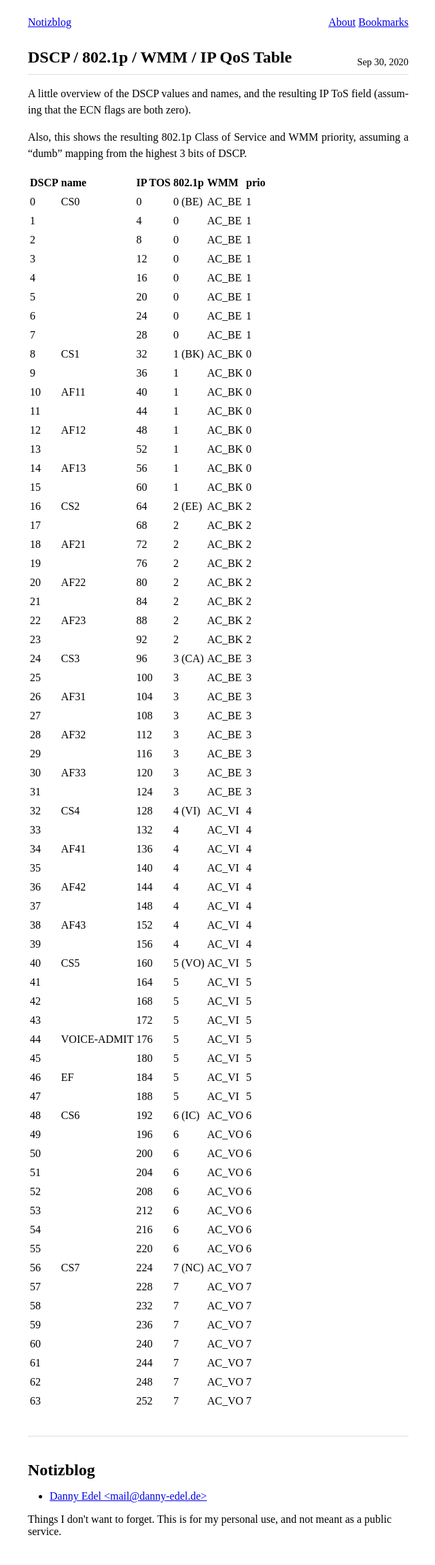
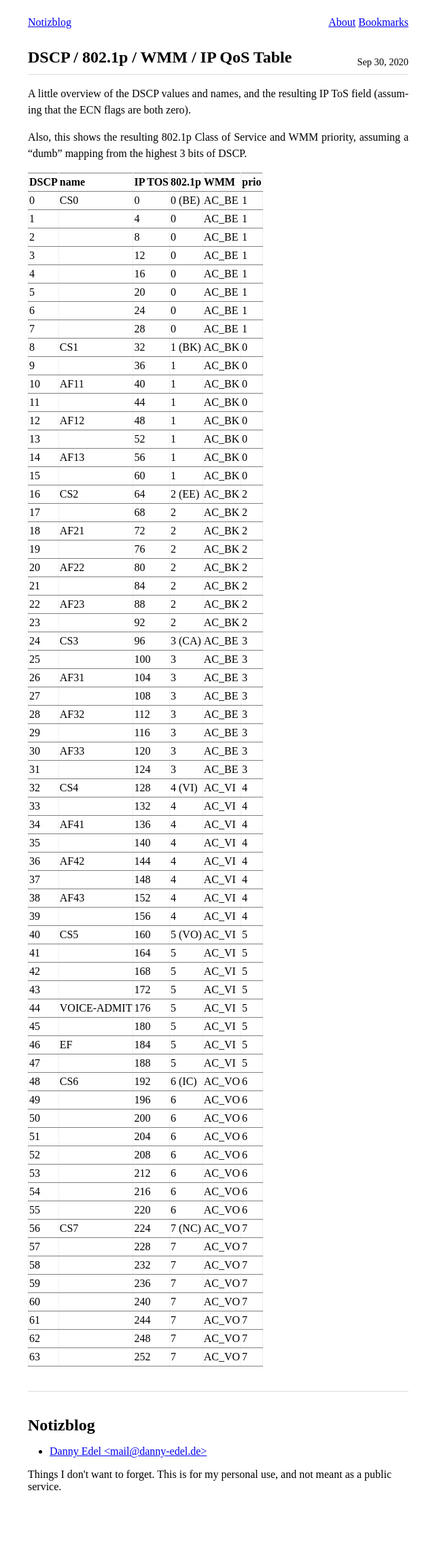
Before and after one commit to dannyedel/blog, a Jekyll site: the page built from _posts/2020-09-30-dscp-values.md, in a window 1280 px wide. Shown: the whole page at 68% size, without its empty margins (319-959 px from the left). Built offline with Jekyll 4.4.1, drawn with Linux system fonts in a browser that asks for light colours; after the commit the page ends 2236 px from its top, so only the background shows below that.

Commit message:
table styles

```diff
--- a/css/main.scss
+++ b/css/main.scss
@@ -208,6 +208,17 @@ article {
 	@import 'rouge';
 }
 
+table {
+	border: 1px solid #808080;
+	border-collapse: collapse;
+	td,th {
+		border-left: 1px solid #f0f0f0;
+		border-right: 1px solid #f0f0f0;
+		border-top: 1px solid #808080;
+		border-bottom: 1px solid #808080;
+	}
+}
+
 /** Index page style */
 main nav {
 	li {
```
